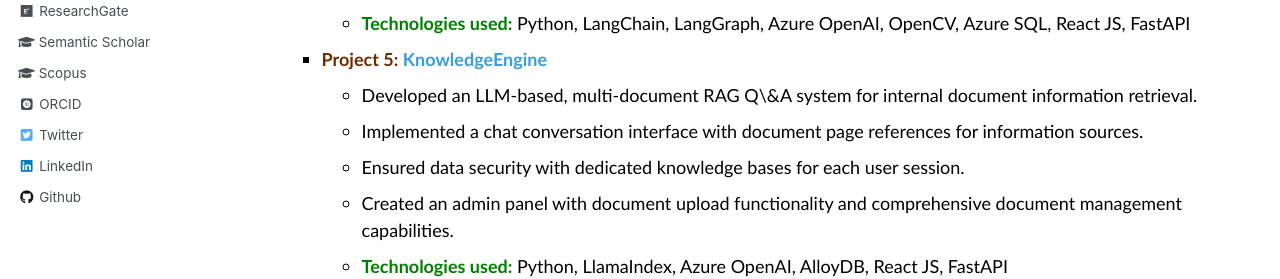
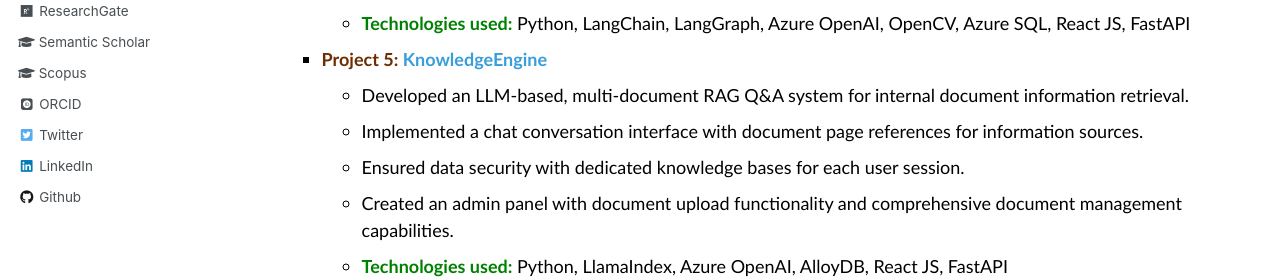
Before and after one commit to fatemafaria142/fatemafaria142.github.io, a Jekyll site: the page built from _pages/work.md, in a window 1280 px wide and 900 px high, scrolled down 1452 px. Shown: the part 404-683 px from the top of the window. Built offline with Jekyll 4.4.1, drawn with Linux system fonts in a browser that asks for light colours; some web fonts are replaced.

Commit message:
Changed to work experience

```diff
--- a/_pages/work.md
+++ b/_pages/work.md
@@ -74,7 +74,7 @@
   <li>
     <b style="color:#6E2C00">Project 5: <span style="color:#389EDA">KnowledgeEngine</span></b>
     <ul style="list-style-type: circle;">
-      <li>Developed an LLM-based, multi-document RAG Q\&A system for internal document information retrieval.</li>
+      <li>Developed an LLM-based, multi-document RAG Q&A system for internal document information retrieval.</li>
       <li>Implemented a chat conversation interface with document page references for information sources.</li>
       <li>Ensured data security with dedicated knowledge bases for each user session.</li>
      <li>Created an admin panel with document upload functionality and comprehensive document management capabilities.</li>
```
